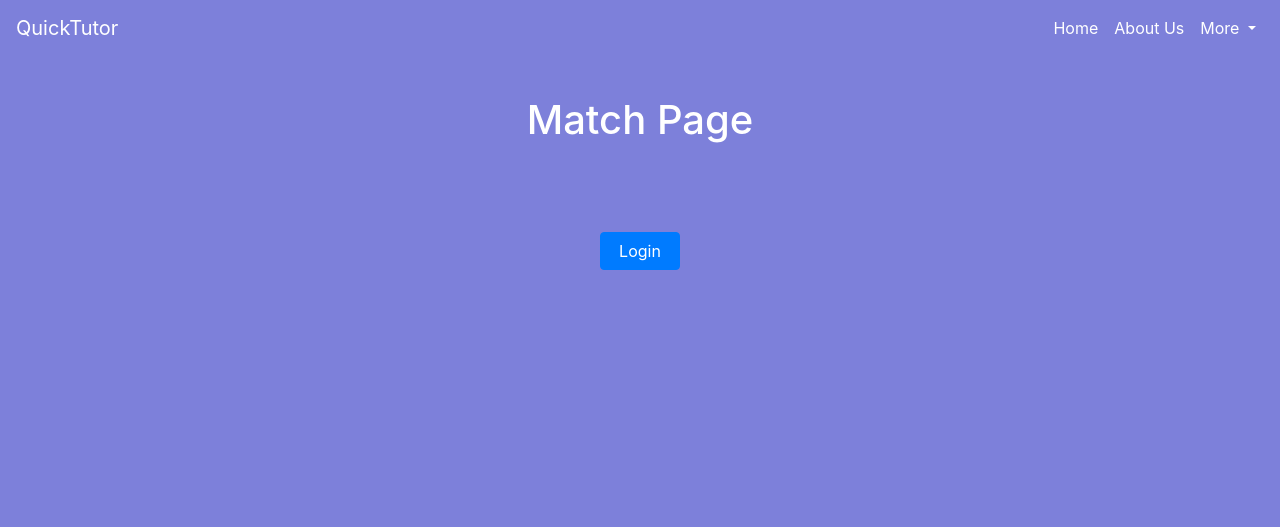
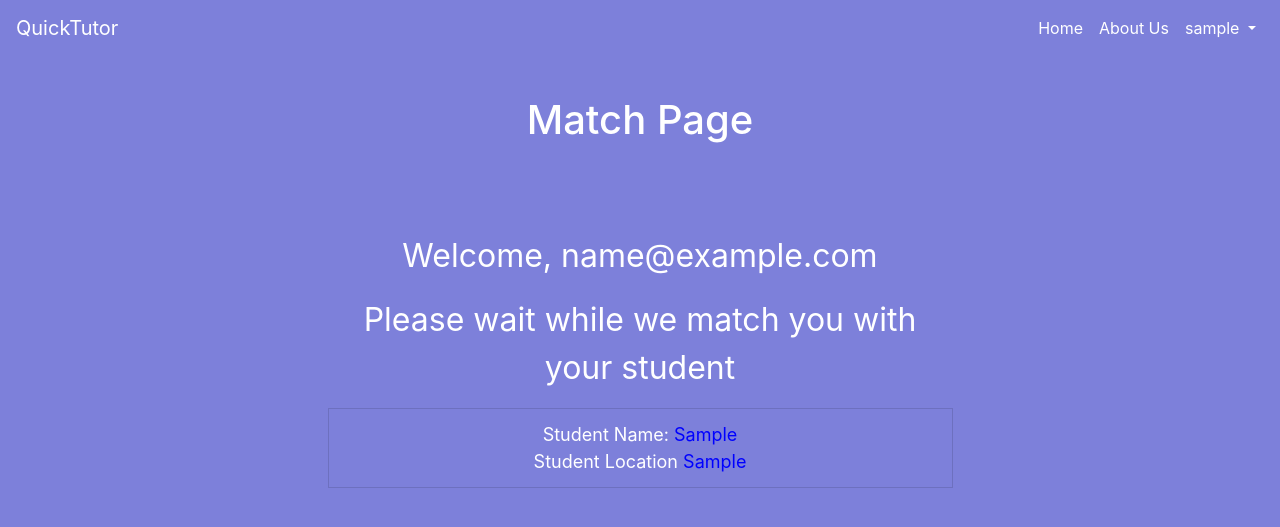
Before and after one commit to alexagomez/quick-tutor-project, a Django app: a page that uses QuickTutor/templates/QuickTutor/match.html in a window 1280 px wide. Shown: the top 527 px of the page. Run offline with Django 3.2, Linux system fonts and the light colour scheme; a user stored in the database is signed in; tables that the repository leaves empty hold one stand-in row (values such as "Sample post"); some libraries are stand-ins or nearby versions.

Commit message:
fixed log in bug

```diff
--- a/QuickTutor/templates/QuickTutor/match.html
+++ b/QuickTutor/templates/QuickTutor/match.html
@@ -16,7 +16,7 @@
     <div class="col-md-3"></div>
     <div class="col-md-6 text-center" style="font-size: 2rem;">
         {% if user.is_authenticated %}
-            <p>Welcome, {{ user.email }}</p>
+            <p>Welcome, {{ currentUser.email }}</p>
             <p>Please wait while we match you with your student</p>
             <!-- <a class="btn btn-primary" href="{% url 'logout' %}">Logout</a> -->
             <ul class="list-group"></ul>
--- a/QuickTutor/views.py
+++ b/QuickTutor/views.py
@@ -116,7 +116,7 @@ def make_request(request):
         confusion = request.POST['confusion']
 
         obj, created = StudentRequest.objects.update_or_create(courseName=courseName, header=header, description=description, location=location,
-        confusionMeter=confusion, studentEmail=currentStudent.email)
+        confusionMeter=confusion, studentEmail=currentStudent.email, studentUsername=currentStudent.email.split('@')[0])
         # RequestCourse.objects.get_or_create(request=obj,course=request.POST['subject'])
 
         return HttpResponseRedirect(reverse('QuickTutor:student'))
@@ -138,5 +138,5 @@ def accept(request, username):
     student.save(update_fields=['status', 'accepted'])
     stReq.save(update_fields=['tutorEmail', 'tutorUsername'])
     #sRequest = get_object_or_404(StudentRequest, studentUsername=username)
-    return render(request, "QuickTutor/match.html", {'student': student, 'user': currentUser, 'studentRequest': stReq})
+    return render(request, "QuickTutor/match.html", {'student': student, 'currentUser': currentUser, 'studentRequest': stReq})
     #return HttpResponseRedirect(reverse('QuickTutor:accept', args=(user.username)))
```
